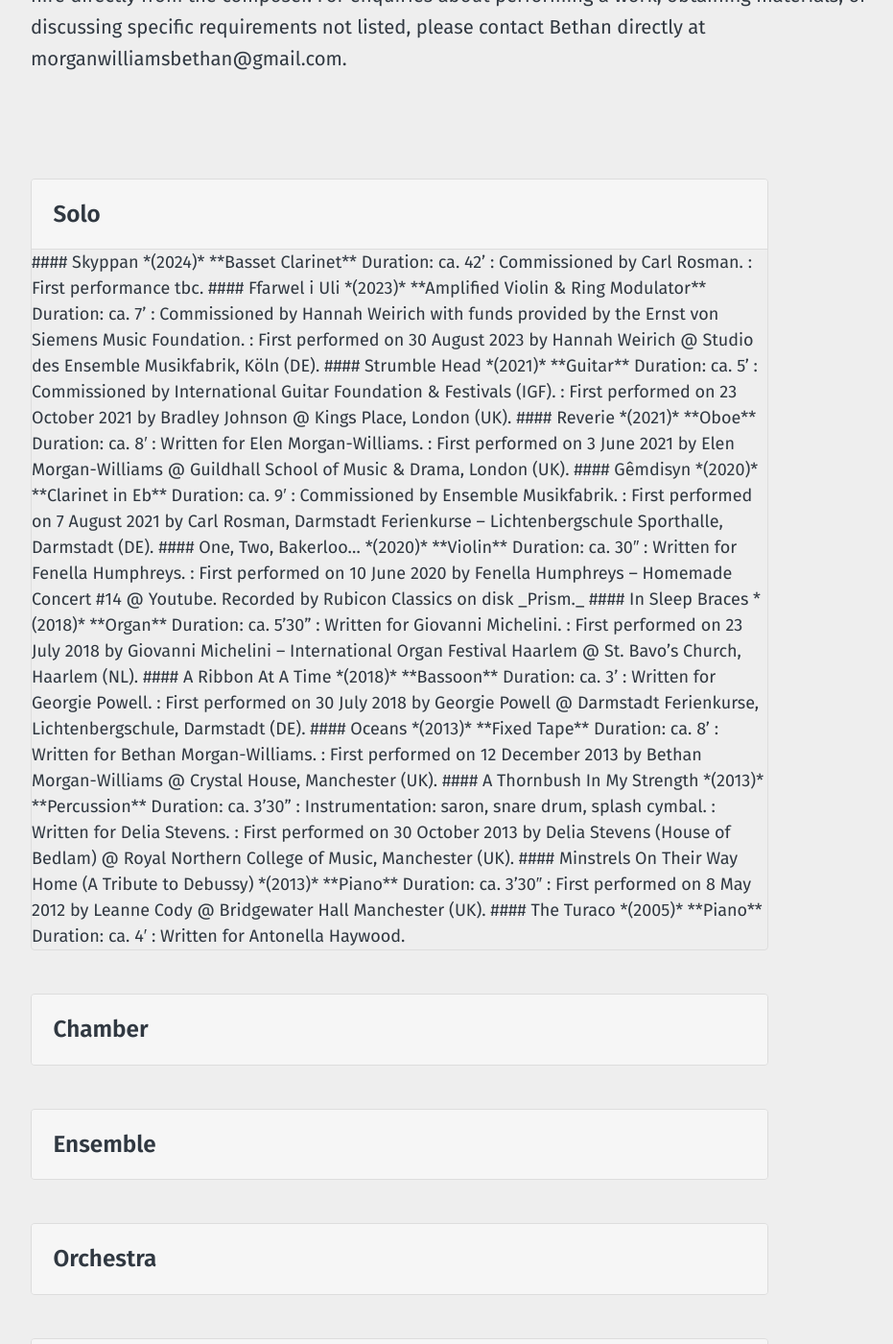
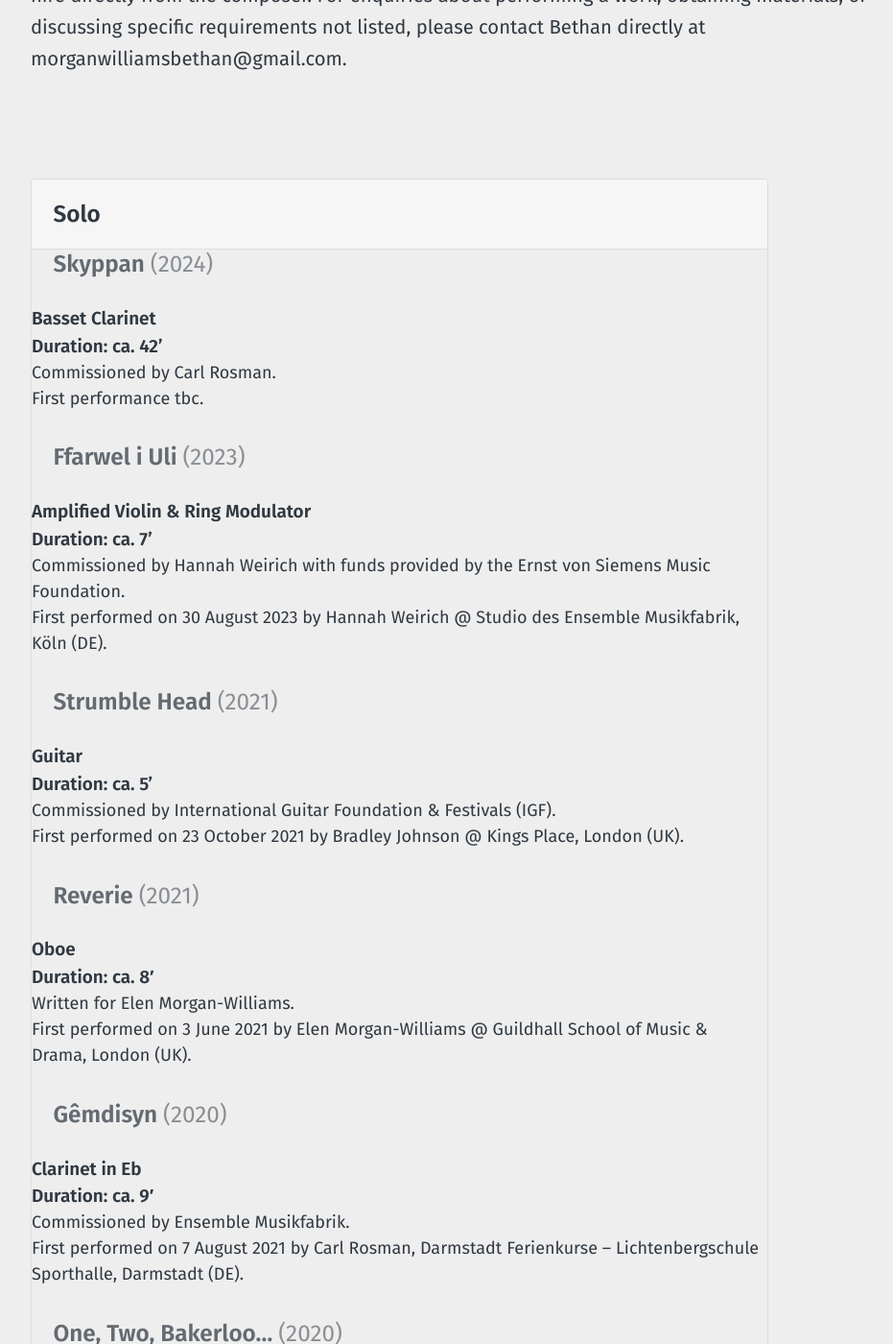
Before and after one commit to morganwilliamsb/website, a Jekyll site: the page built from works.md, in a window 1280 px wide and 1400 px high, scrolled down 321 px. Shown: the whole window at 96% size, without its empty margins (40-971 px from the left). Built offline with Jekyll 4.4.1, drawn with Linux system fonts in a browser that asks for light colours; some of the changed text lies outside the part shown.

Commit message:
Update works.md

```diff
--- a/works.md
+++ b/works.md
@@ -6,7 +6,7 @@ introduction: Here you will find a complete list of Bethan’s works, all of whi
 
 <div class="works-list" markdown="1">
 
-<details class="works-group" open>
+<details class="works-group" open markdown="1">
 <summary>Solo</summary>
 
 #### Skyppan *(2024)*
@@ -82,7 +82,7 @@ Duration: ca. 4′
 
 </details>
 
-<details class="works-group">
+<details class="works-group" open markdown="1">
 <summary>Chamber</summary>
 
 #### Trying to Use Words *(2025)*
@@ -218,7 +218,7 @@ Duration: ca. 2′
 
 </details>
 
-<details class="works-group">
+<details class="works-group" open markdown="1">
 <summary>Ensemble</summary>
 
 #### Digon! *(2025)*
@@ -258,7 +258,7 @@ Duration: ca. 12’
 
 </details>
 
-<details class="works-group">
+<details class="works-group" open markdown="1">
 <summary>Orchestra</summary>
 
 #### Parti Di-ffiniau *(2022)*
@@ -312,7 +312,7 @@ Duration: ca. 5’
 
 </details>
 
-<details class="works-group">
+<details class="works-group" open markdown="1">
 <summary>Vocal</summary>
 
 #### Shilly Shally *(2021)*
```
